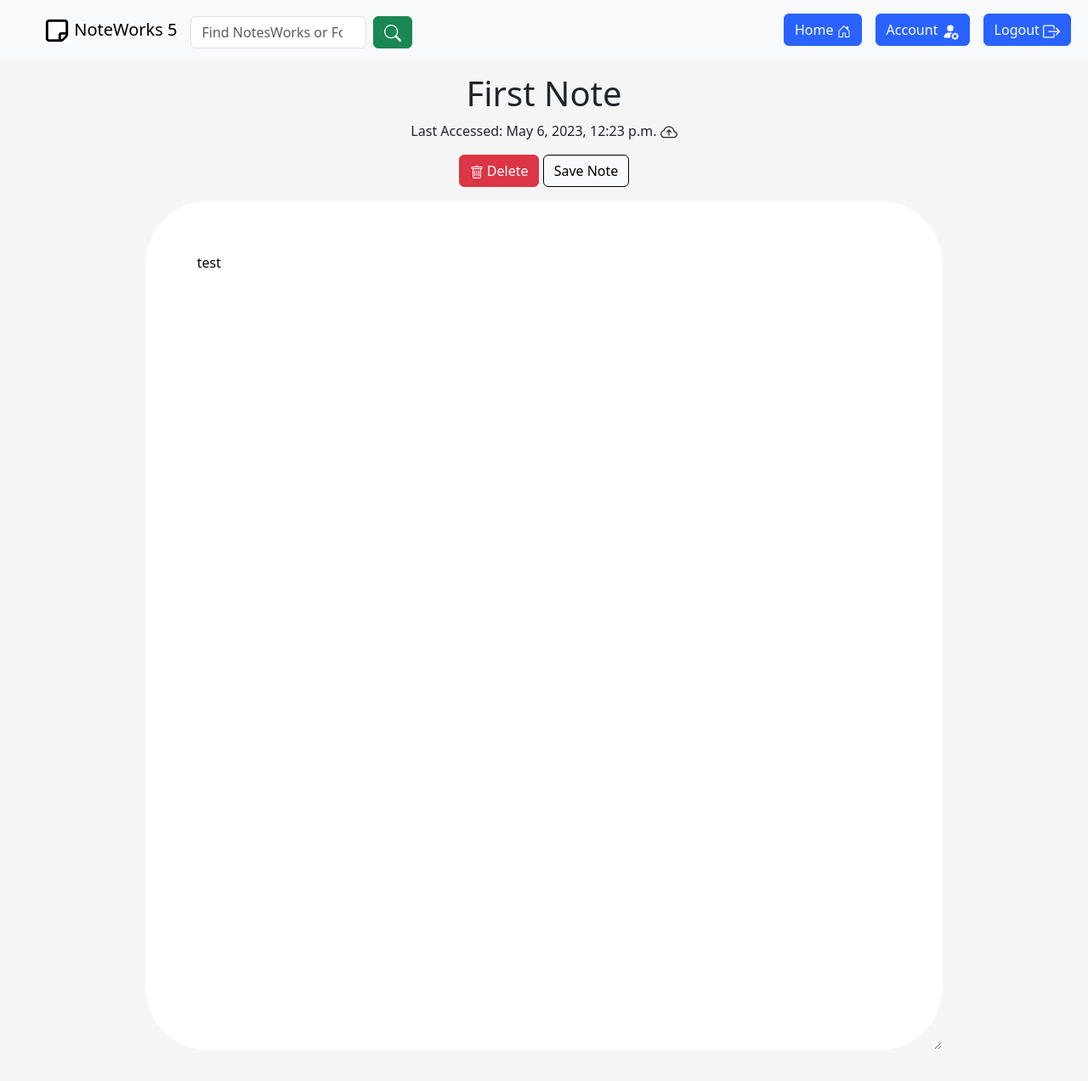
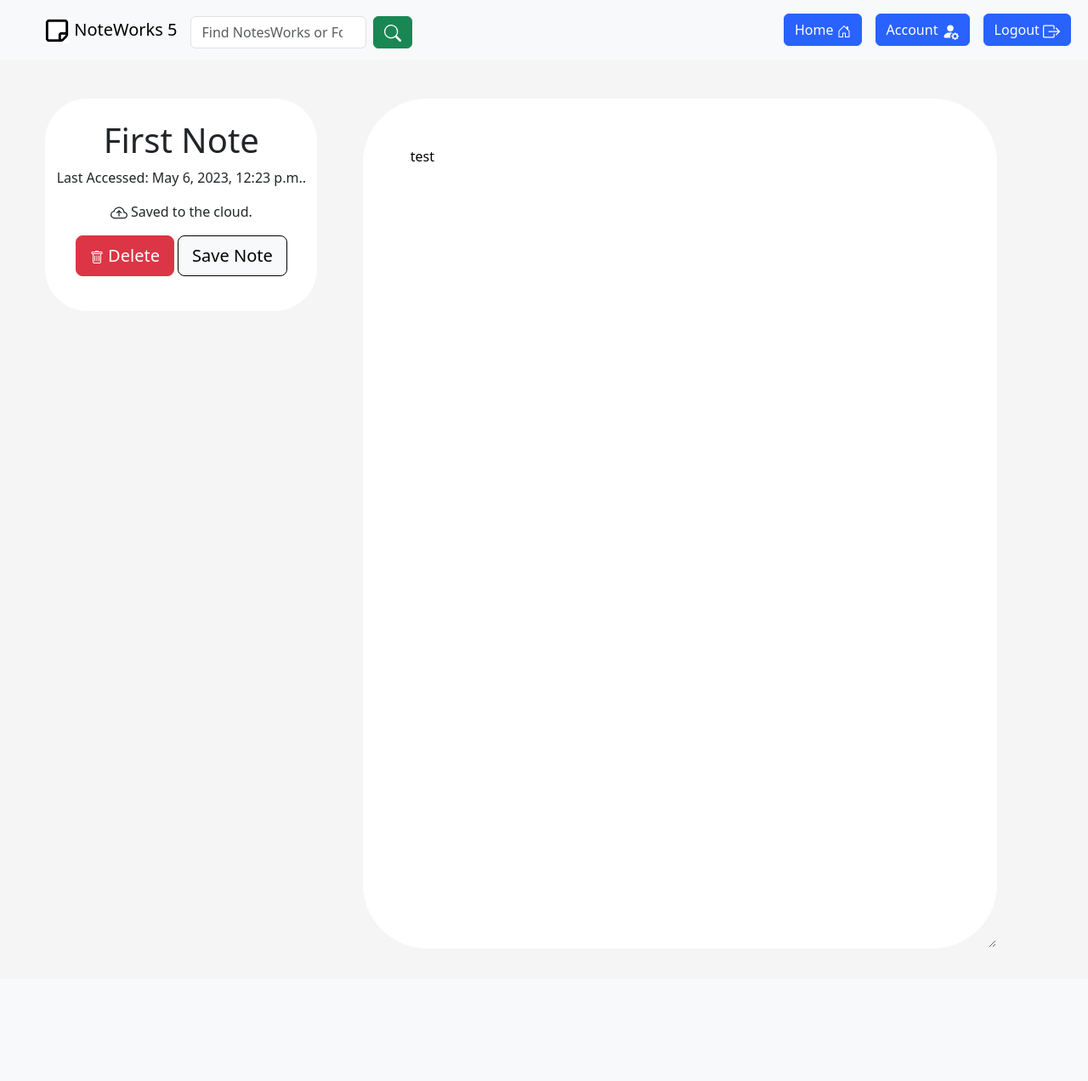
Before and after one commit to IsaaMaster/NoteWorks, a Django app: page /note/6/ in a window 1280 px wide. Shown: the whole page at 85% size. After the commit the page ends 1114 px from the top, so only its background shows below. Run offline with Django 4.2, Linux system fonts and the light colour scheme; a user stored in the database is signed in; data comes from the database, SQL or seed files in the repository; both versions use the stored data as it was after the commit.

Commit message:
cummalative updates

```diff
--- a/login/settings.py
+++ b/login/settings.py
@@ -12,8 +12,7 @@ https://docs.djangoproject.com/en/4.0/ref/settings/
 
 from pathlib import Path
 import os
-import django_heroku
-import dj_database_url
+
 # Build paths inside the project like this: BASE_DIR / 'subdir'.
 BASE_DIR = Path(__file__).resolve().parent.parent
 
@@ -123,7 +122,7 @@ USE_TZ = True
 
 STATIC_URL = 'static/'
 STATIC_ROOT = os.path.join(BASE_DIR, "static/")
-django_heroku.settings(locals())
+
 # Default primary key field type
 # https://docs.djangoproject.com/en/4.0/ref/settings/#default-auto-field
 
--- a/loginbasic/static/app/app.css
+++ b/loginbasic/static/app/app.css
@@ -62,7 +62,7 @@ img {
 }
 
 #textbox {
-    padding: 60px;
+    padding: 55px;
     border-radius: 75px;
     border-color: white;
     width: 90%;
@@ -157,4 +157,13 @@ textarea::-webkit-scrollbar {
 
 .card {
     border-radius: 20px;
+    border-width: 2px;
+    padding:10px;
 }
+.webSection {
+    border: soild white 1px;
+    background-color: white;
+    border-radius: 50px;
+    padding: 25px 10px;
+    margin-bottom: 20px;
+}
--- a/loginbasic/templates/app/detail.html
+++ b/loginbasic/templates/app/detail.html
@@ -4,32 +4,40 @@
 </nav>
 <div class="container-fluid text-center" style="margin:0px 0px 30px 0px">
     <div class="row align-items-center justify-content-center">
+
+    </div>
+    <div class="row align-items-start justify-content-center" style="margin-top:30px;">
+        <div class = "col-md-3 webSection">
             <h1>{{title}}</h1>
             <p>
-            Last Accessed: {{lastAccessed}}
+                Last Accessed: {{lastAccessed}}.
+            </p>
+            <p>
                 <svg xmlns="http://www.w3.org/2000/svg" width="20" height="20" fill="currentColor" class="bi bi-cloud-arrow-up" viewBox="0 0 16 16">
                     <path fill-rule="evenodd" d="M7.646 5.146a.5.5 0 0 1 .708 0l2 2a.5.5 0 0 1-.708.708L8.5 6.707V10.5a.5.5 0 0 1-1 0V6.707L6.354 7.854a.5.5 0 1 1-.708-.708l2-2z"/>
                     <path d="M4.406 3.342A5.53 5.53 0 0 1 8 2c2.69 0 4.923 2 5.166 4.579C14.758 6.804 16 8.137 16 9.773 16 11.569 14.502 13 12.687 13H3.781C1.708 13 0 11.366 0 9.318c0-1.763 1.266-3.223 2.942-3.593.143-.863.698-1.723 1.464-2.383zm.653.757c-.757.653-1.153 1.44-1.153 2.056v.448l-.445.049C2.064 6.805 1 7.952 1 9.318 1 10.785 2.23 12 3.781 12h8.906C13.98 12 15 10.988 15 9.773c0-1.216-1.02-2.228-2.313-2.228h-.5v-.5C12.188 4.825 10.328 3 8 3a4.53 4.53 0 0 0-2.941 1.1z"/>
                 </svg>
+                Saved to the cloud.
             </p>
-    </div>
-    <div class="row align-items-center justify-content-center">
-        <div class="col-10">
-            <div id="textedit">
             <form action="{% url "save" id%}" method="post" id="notes">
                 {% csrf_token %}
                 <p>
-                        <a href="{%url "delete" id%}" class="btn btn-danger">
+                    <a href="{%url "delete" id%}" class="btn btn-lg btn-danger">
                         <svg xmlns="http://www.w3.org/2000/svg" width="16" height="16" fill="currentColor" class="bi bi-trash" viewBox="0 0 16 16">
                             <path d="M5.5 5.5A.5.5 0 0 1 6 6v6a.5.5 0 0 1-1 0V6a.5.5 0 0 1 .5-.5Zm2.5 0a.5.5 0 0 1 .5.5v6a.5.5 0 0 1-1 0V6a.5.5 0 0 1 .5-.5Zm3 .5a.5.5 0 0 0-1 0v6a.5.5 0 0 0 1 0V6Z"/>
                             <path d="M14.5 3a1 1 0 0 1-1 1H13v9a2 2 0 0 1-2 2H5a2 2 0 0 1-2-2V4h-.5a1 1 0 0 1-1-1V2a1 1 0 0 1 1-1H6a1 1 0 0 1 1-1h2a1 1 0 0 1 1 1h3.5a1 1 0 0 1 1 1v1ZM4.118 4 4 4.059V13a1 1 0 0 0 1 1h6a1 1 0 0 0 1-1V4.059L11.882 4H4.118ZM2.5 3h11V2h-11v1Z"/>
                         </svg>
                         Delete
                     </a>
-                        <input type="submit" value="Save Note" style="border-color:black" class="btn btn-light">
+                    <input type="submit" value="Save Note" style="border-color:black" class="btn btn-lg btn-light">
                 </p>
+
+            </form>
+        </div>
+        <div class="col-md-8">
+            <div id="textedit">
+
                 <textarea form="notes" name="text" id="textbox">{{text}}</textarea>
-                </form>
             </div>
         </div>
     </div>
--- a/loginbasic/templates/app/newFolder.html
+++ b/loginbasic/templates/app/newFolder.html
@@ -1,12 +1,12 @@
 {% extends "app/userBase.html" %}
 
 {% block content %}
-    <div class="container">
+    <div class="container" style="margin-top:25px;">
         <form action="{% url 'newFolder' folder %}" method="post">
             {% csrf_token %}
             <div class="col-md-8 col-md-offset-2">
                 <div class="panel panel-default">
-                    <div class="panel-heading"><h3>Create new folder</h3></div>
+                    <div class="panel-heading"><h3>Create new folder. </h3></div>
                     <div class="panel-body">
                         {% if error_message %}
                             <p class="bg-danger p-d ml-b">{{ error_message }}</p>
@@ -18,7 +18,7 @@
                             </div>
                         </div>
                         <div class="col-md-6 col-md-offset-4">
-                            <input name="Create" type="submit" value="create" class="btn btn-success" /> &nbsp;
+                            <input name="Create" type="submit" value="Create!" class="btn btn-success" /> &nbsp;
                         </div>
                     </div>
                 </div>
--- a/loginbasic/templates/app/newNote.html
+++ b/loginbasic/templates/app/newNote.html
@@ -1,12 +1,12 @@
 {% extends "app/userBase.html" %}
 
 {% block content %}
-    <div class="container">
+    <div class="container" style="margin-top:25px;">
         <form action="{% url 'newNote' folder %}" method="post">
             {% csrf_token %}
             <div class="col-md-8 col-md-offset-2">
                 <div class="panel panel-default">
-                    <div class="panel-heading"><h3>Create a new Note</h3></div>
+                    <div class="panel-heading"><h3>Create a new Note.</h3></div>
                     <div class="panel-body">
                         {% if error_message %}
                             <p class="bg-danger p-d ml-b">{{ error_message }}</p>
@@ -18,7 +18,7 @@
                             </div>
                         </div>
                         <div class="col-md-6 col-md-offset-4">
-                            <input name="Create" type="submit" value="create" class="btn btn-success" /> &nbsp;
+                            <input name="Create" type="submit" value="Create!" class="btn btn-success" /> &nbsp;
                         </div>
                     </div>
                 </div>
--- a/loginbasic/templates/app/notes.html
+++ b/loginbasic/templates/app/notes.html
@@ -37,7 +37,7 @@
 
 <div class = "container-fluid grid">
   <div class="row">
-    <div class="col-lg-3">
+    <div class="col-lg-3" >
       <div class="card">
         <div class="card-header">
           <h3 class="card-title">
```
Also changed, not shown: db.sqlite3. Lines whose indentation alone changed are shown as unchanged.
